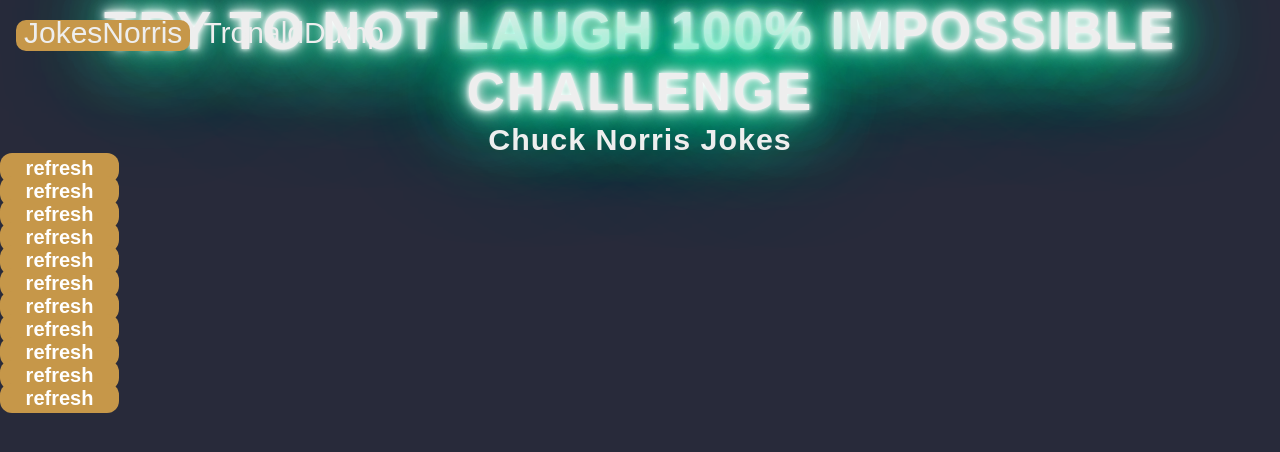
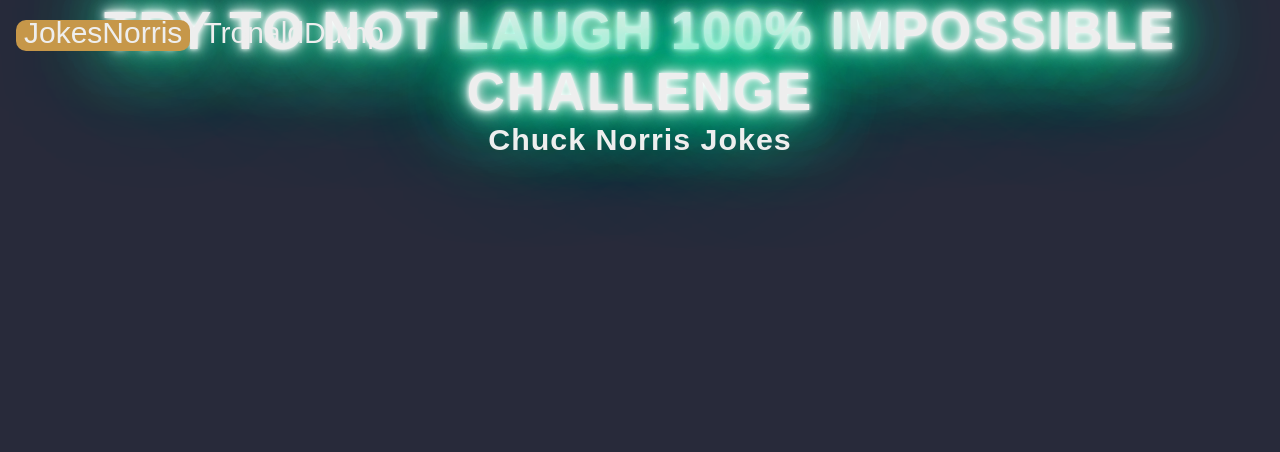
Before and after one commit to Maceroo/React-Projet, a React (Create React App) app: page / in a window 1280 px wide. Shown: the top 452 px of the page. Built offline with nearby package versions, Linux system fonts and the light colour scheme; no server answers; a web font is replaced by a local one.

Commit message:
on te fait la brésilienne

```diff
--- a/src/components/JokesNorris.js
+++ b/src/components/JokesNorris.js
@@ -24,7 +24,6 @@
 
   return (
     <div onClick={()=>callapi()}>
-      <boutonrefresh>refresh</boutonrefresh>
 
       <div className="form-component">
 
--- a/src/components/TronaldDump.js
+++ b/src/components/TronaldDump.js
@@ -24,7 +24,7 @@
 
   return (
     <div onClick={()=>callapi()}>
-      <boutonrefresh>refresh</boutonrefresh>
+
 
       <div className="form-component">
 
```
